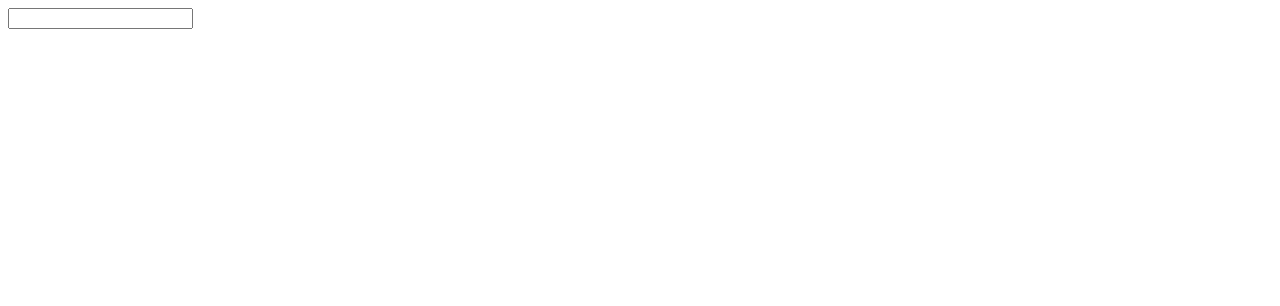
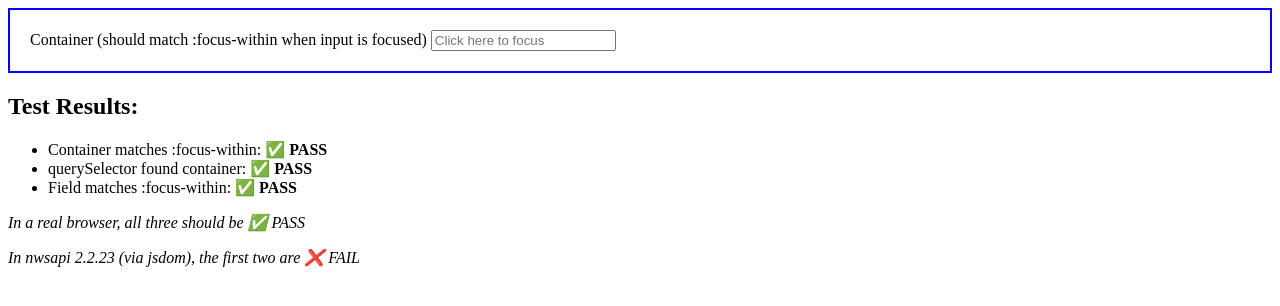
Before and after one commit to snowystinger/nwsapi-bug-focus-within, a website: page index.html in a window 1280 px wide. Drawn offline with Linux system fonts and the light colour scheme.

Commit message:
Add tests

```diff
--- a/index.html
+++ b/index.html
@@ -1,15 +1,50 @@
 <!DOCTYPE html>
-<html lang="en">
+<html>
 <head>
-    <meta charset="UTF-8">
-    <meta name="viewport" content="width=device-width, initial-scale=1.0">
-    <title>Focus Within Test</title>
+  <title>nwsapi :focus-within Bug Test</title>
 </head>
 <body>
-    <div id="container">
-        <div id="parent">
-            <input id="input" type="text" />
-        </div>
-    </div>
+  <div id="container" style="padding: 20px; border: 2px solid blue;">
+    <label>Container (should match :focus-within when input is focused)</label>
+    <input id="field" type="text" placeholder="Click here to focus">
+  </div>
+
+  <script>
+    const container = document.getElementById('container');
+    const field = document.getElementById('field');
+
+    // Focus the input field
+    field.focus();
+
+    // Test 1: Check if container matches :focus-within
+    const containerMatchesInBrowser = container.matches(':focus-within');
+    console.log('Container matches :focus-within:', containerMatchesInBrowser);
+    // Expected: true
+    // Actual in nwsapi 2.2.23: false ❌
+
+    // Test 2: querySelector should find the container
+    const foundContainer = document.querySelector('#container:focus-within');
+    console.log('querySelector found container:', foundContainer !== null);
+    // Expected: true
+    // Actual in nwsapi 2.2.23: false ❌
+
+    // Test 3: The focused element itself should match (this works even in buggy nwsapi)
+    const fieldMatches = field.matches(':focus-within');
+    console.log('Field matches :focus-within:', fieldMatches);
+    // Expected: true
+    // Actual in nwsapi 2.2.23: true ✓
+
+    // Display results
+    document.body.innerHTML += `
+      <h2>Test Results:</h2>
+      <ul>
+        <li>Container matches :focus-within: <strong>${containerMatchesInBrowser ? '✅ PASS' : '❌ FAIL'}</strong></li>
+        <li>querySelector found container: <strong>${foundContainer !== null ? '✅ PASS' : '❌ FAIL'}</strong></li>
+        <li>Field matches :focus-within: <strong>${fieldMatches ? '✅ PASS' : '❌ FAIL'}</strong></li>
+      </ul>
+      <p><em>In a real browser, all three should be ✅ PASS</em></p>
+      <p><em>In nwsapi 2.2.23 (via jsdom), the first two are ❌ FAIL</em></p>
+    `;
+  </script>
 </body>
 </html>
--- a/package.json
+++ b/package.json
@@ -9,6 +9,6 @@
   "author": "",
   "license": "ISC",
   "devDependencies": {
-    "jsdom": "^27.4.0"
+    "jsdom": "^20.0.3"
   }
 }
```
Also changed, not shown: test.js (+46 -29 lines), README.md, 2 other files.
